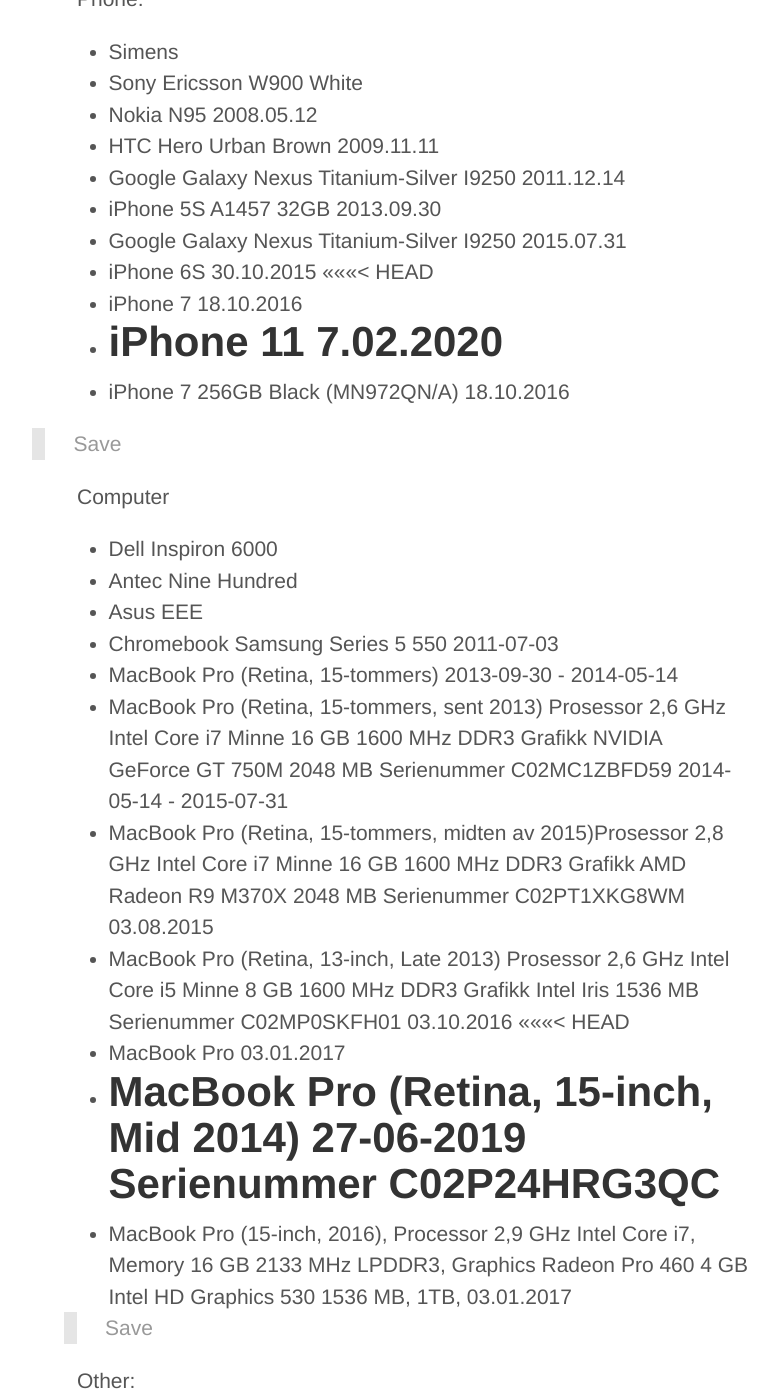
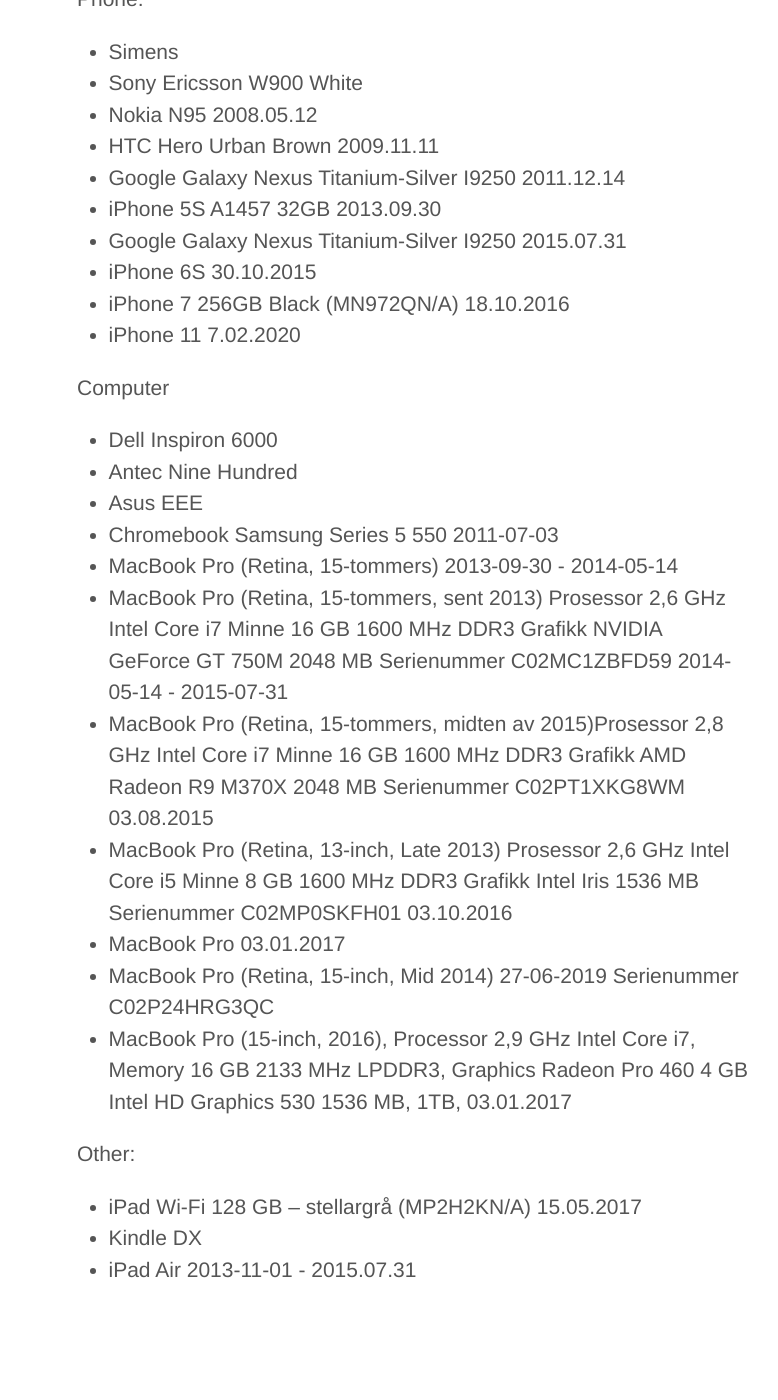
Before and after one commit to Andersos/andersos.net, a Jekyll site: the page built from pages/gear.md, in a window 1280 px wide and 1400 px high, scrolled down 295 px. Shown: the whole window, without its empty margins (227-1005 px from the left). Built offline with Jekyll 4.4.1, drawn with Linux system fonts in a browser that asks for light colours.

Commit message:
update gear

```diff
--- a/pages/gear.md
+++ b/pages/gear.md
@@ -6,6 +6,7 @@
 ---
 
 Phone:
+
 - Simens
 - Sony Ericsson W900 White
 - Nokia N95 2008.05.12
@@ -14,15 +15,11 @@
 - iPhone 5S A1457 32GB 2013.09.30
 - Google Galaxy Nexus Titanium-Silver I9250 2015.07.31
 - iPhone 6S 30.10.2015
-<<<<<<< HEAD
-- iPhone 7 18.10.2016
+- iPhone 7 256GB Black (MN972QN/A) 18.10.2016
 - iPhone 11 7.02.2020
-=======
-- iPhone 7 256GB Black (MN972QN/A) 18.10.2016
-
->>>>>>> Save
 
 Computer
+
 - Dell Inspiron 6000
 - Antec Nine Hundred
 - Asus EEE
@@ -31,14 +28,12 @@
 - MacBook Pro (Retina, 15-tommers, sent 2013) Prosessor 2,6 GHz Intel Core i7 Minne 16 GB 1600 MHz DDR3 Grafikk NVIDIA GeForce GT 750M 2048 MB Serienummer C02MC1ZBFD59 2014-05-14 - 2015-07-31
 - MacBook Pro (Retina, 15-tommers, midten av 2015)Prosessor 2,8 GHz Intel Core i7 Minne 16 GB 1600 MHz DDR3 Grafikk AMD Radeon R9 M370X 2048 MB Serienummer C02PT1XKG8WM 03.08.2015
 - MacBook Pro (Retina, 13-inch, Late 2013) Prosessor 2,6 GHz Intel Core i5 Minne 8 GB 1600 MHz DDR3 Grafikk Intel Iris 1536 MB Serienummer C02MP0SKFH01 03.10.2016
-<<<<<<< HEAD
 - MacBook Pro 03.01.2017
 - MacBook Pro (Retina, 15-inch, Mid 2014) 27-06-2019 Serienummer C02P24HRG3QC
-=======
 - MacBook Pro (15-inch, 2016), Processor 2,9 GHz Intel Core i7, Memory 16 GB 2133 MHz LPDDR3, Graphics Radeon Pro 460 4 GB Intel HD Graphics 530 1536 MB, 1TB, 03.01.2017
->>>>>>> Save
 
 Other:
+
 - iPad Wi-Fi 128 GB – stellargrå (MP2H2KN/A) 15.05.2017
 - Kindle DX
 - iPad Air 2013-11-01 - 2015.07.31
```
